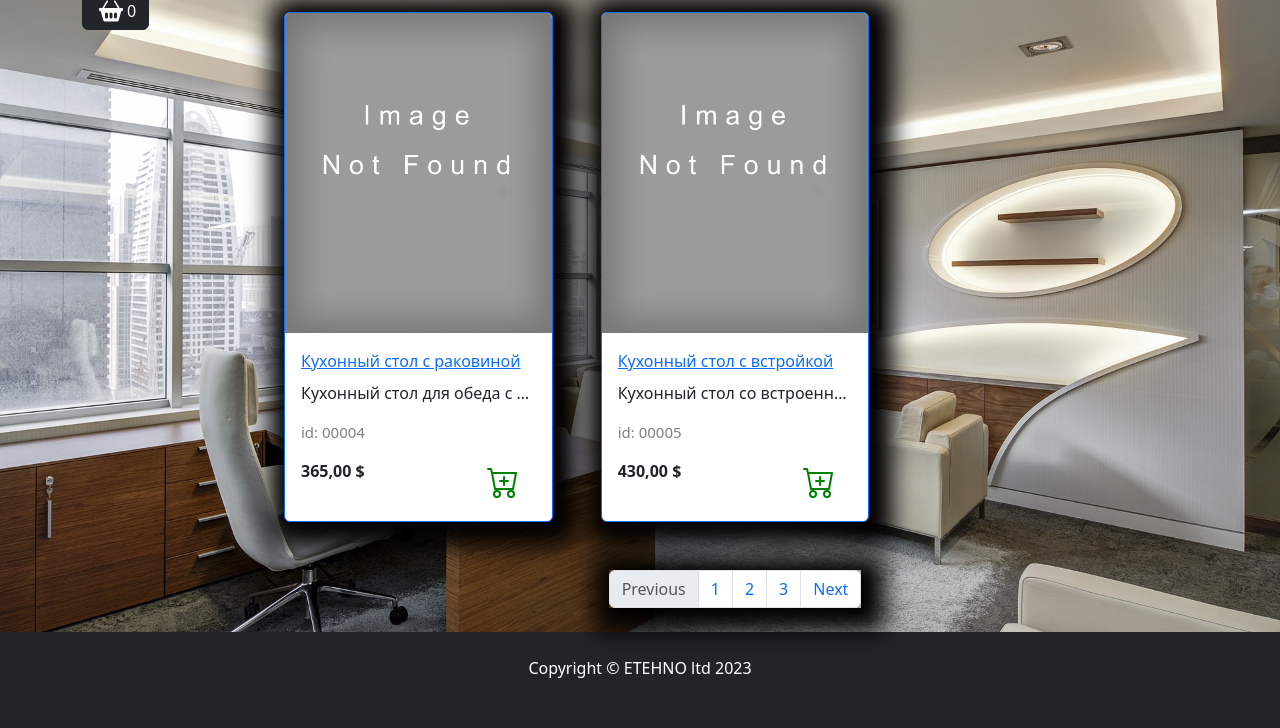
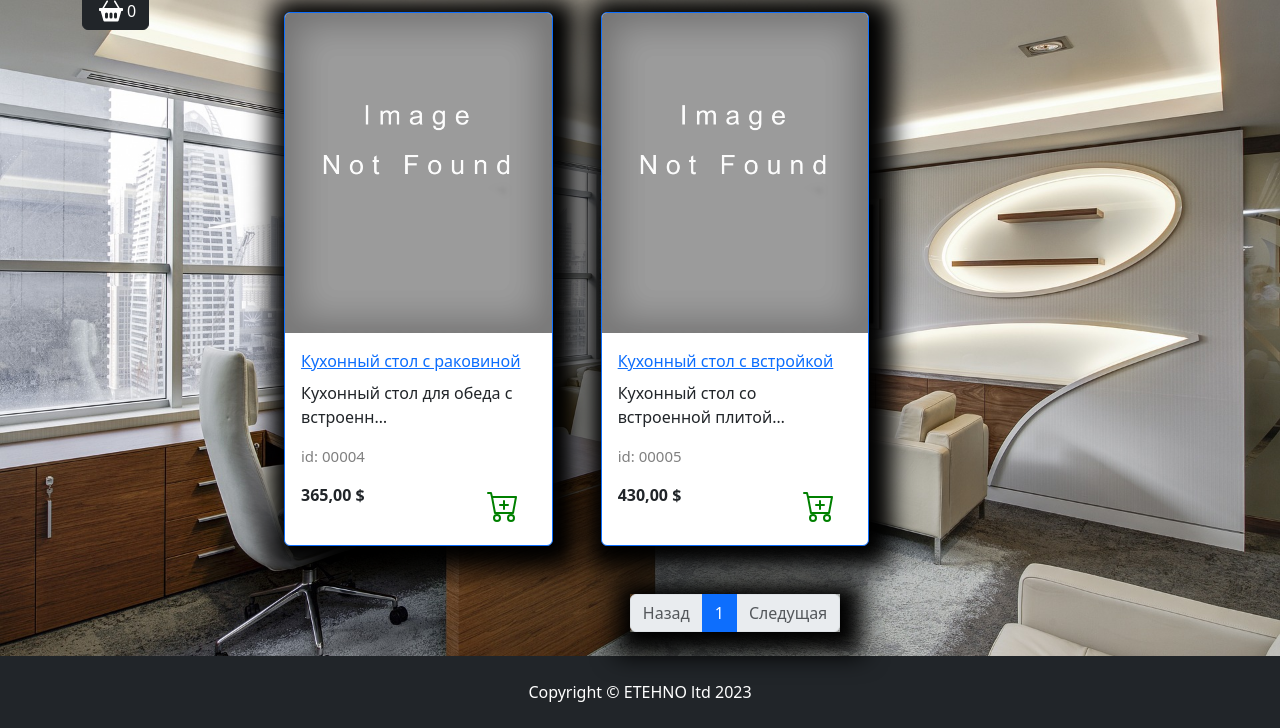
Before and after one commit to oleg070487/shop, a Django app: page /catalog/kuhnya/ in a window 1280 px wide. Shown: the part 118-846 px from the top of the page. Before the commit the page ends 796 px from the top, so only its background shows below. Run offline with Django 5.2, Linux system fonts and the light colour scheme; data comes from the database, SQL or seed files in the repository; tables that the repository leaves empty hold one stand-in row (values such as "Sample post"); some libraries are stand-ins or nearby versions.

Commit message:
The first pagination option

```diff
--- a/etehno/urls.py
+++ b/etehno/urls.py
@@ -3,9 +3,6 @@
 from django.conf.urls.static import static
 
 from etehno import settings
-
-
-
 
 urlpatterns = [
     path("admin/", admin.site.urls),
--- a/goods/models.py
+++ b/goods/models.py
@@ -3,9 +3,7 @@
 
 class Categories(models.Model):
     name = models.CharField(max_length=150, unique=True, verbose_name="Категория")
-    slug = models.SlugField(
-        max_length=200, unique=True, blank=True, null=True, verbose_name="Slug"
-    )
+    slug = models.SlugField(max_length=200, unique=True, blank=True, null=True, verbose_name="Slug")
 
     def __str__(self) -> str:
         return self.name
@@ -18,23 +16,13 @@
 
 class Products(models.Model):
     name = models.CharField(max_length=150, verbose_name="Товар")
-    slug = models.SlugField(
-        max_length=200, unique=True, blank=True, null=True, verbose_name="Slug"
-    )
+    slug = models.SlugField(max_length=200, unique=True, blank=True, null=True, verbose_name="Slug")
     description = models.TextField(blank=True, null=True, verbose_name="Описание")
-    image = models.ImageField(
-        upload_to="goods_images", blank=True, null=True, verbose_name="Фото"
-    )
-    price = models.DecimalField(
-        default=0.00, max_digits=7, decimal_places=2, verbose_name="Цена"
-    )
-    discount = models.DecimalField(
-        default=0.00, max_digits=4, decimal_places=2, verbose_name="Скидка в %"
-    )
+    image = models.ImageField(upload_to="goods_images", blank=True, null=True, verbose_name="Фото")
+    price = models.DecimalField(default=0.00, max_digits=7, decimal_places=2, verbose_name="Цена")
+    discount = models.DecimalField(default=0.00, max_digits=4, decimal_places=2, verbose_name="Скидка в %")
     quantity = models.PositiveIntegerField(default=0, verbose_name="Количество")
-    category = models.ForeignKey(
-        to=Categories, on_delete=models.CASCADE, verbose_name="Категория"
-    )
+    category = models.ForeignKey(to=Categories, on_delete=models.CASCADE, verbose_name="Категория")
 
     def __str__(self) -> str:
         return f"{self.name} Количество - {self.quantity}"
@@ -43,7 +31,7 @@
         db_table = "product"
         verbose_name = "Товар"
         verbose_name_plural = "Товары"
-        # ordering = ['price']
+        ordering = ('id',)
 
     def display_id(self):
         return f"{self.id:05}"
@@ -55,12 +43,8 @@
 
 
 class ProductImage(models.Model):
-    product = models.ForeignKey(
-        Products, related_name="images", blank=True, null=True, on_delete=models.CASCADE
-    )
-    image = models.ImageField(
-        upload_to="goods_images", blank=True, null=True, verbose_name="Фото"
-    )
+    product = models.ForeignKey(Products, related_name="images", blank=True, null=True, on_delete=models.CASCADE)
+    image = models.ImageField(upload_to="goods_images", blank=True, null=True, verbose_name="Фото")
 
     class Meta:
         verbose_name = "Фото товара"
--- a/goods/templates/goods/catalog.html
+++ b/goods/templates/goods/catalog.html
@@ -49,15 +49,15 @@
                 {% if product.image %}
                     <img src="{{ product.image.url }}" class="card-img-top" alt="{{ product.name }}">
                 {% elif product.images.exists %}
-                    <img src="{{ product.images.first.image.url }}" class="card-img-top" alt="...">
+                    <img src="{{ product.images.first.image.url }}" class="card-img-top" alt="{{ product.name }}">
                 {% else %}
-                    <img src="{% static "deps/images/Not found image.png"%}" class="card-img-top" alt="...">
+                    <img src="{% static "deps/images/Not found image.png" %}" class="card-img-top" alt="{{ product.name }}">
                 {% endif %}
                 <div class="card-body">
                     <a href="{% url 'goods:product' product.slug %}">
                         <p class="card-title">{{ product.name }}</p>
                     </a>
-                    <p class="card-text text-truncate">{{ product.description }}</p>
+                    <p class="card-text">{{ product.description|truncatechars:35 }}</p>
                     <p class="product_id">id: {{ product.display_id }}</p>
                     <div class="d-flex justify-content-between">
 
@@ -85,14 +85,28 @@
 <nav aria-label="Page navigation example">
     <ul class="pagination justify-content-center my-4">
         <div class="custom-shadow d-flex">
-            <li class="page-item disabled">
-              <a class="page-link">Previous</a>
+            <li class="page-item {% if not goods.has_previous %}disabled{% endif %}">
+                <a class="page-link" href="{% if goods.has_previous %}
+                {% url "catalog:index" slug_url goods.previous_page_number %}
+                {% else %}
+                #
+                {% endif %}">Назад</a>
             </li>
-            <li class="page-item"><a class="page-link" href="#">1</a></li>
-            <li class="page-item"><a class="page-link" href="#">2</a></li>
-            <li class="page-item"><a class="page-link" href="#">3</a></li>
-            <li class="page-item">
-              <a class="page-link" href="#">Next</a>
+
+            {% for page in goods.paginator.page_range  %}
+            {% if page >= goods.number|add:-2  and page <= goods.number|add:2 %}
+                <li class="page-item {% if goods.number == page %} active {% endif %}">
+                    <a class="page-link" href="{% url "catalog:index" slug_url page %}">{{ page }}</a>
+                </li>
+            {% endif %}
+            {% endfor %}
+
+            <li class="page-item {% if not goods.has_next %}disabled{% endif %}">
+                <a class="page-link" href="{% if goods.has_next %}
+                {% url "catalog:index" slug_url goods.next_page_number %}
+                {% else %}
+                #
+                {% endif %}">Следущая</a>
             </li>
         </div>
     </ul>
--- a/goods/urls.py
+++ b/goods/urls.py
@@ -7,5 +7,6 @@
 
 urlpatterns = [
     path("<slug:category_slug>/", views.catalog, name="index"),
+    path("<slug:category_slug>/<int:page>/", views.catalog, name="index"),
     path("product/<slug:product_slug>/", views.product, name="product"),
 ]
--- a/goods/views.py
+++ b/goods/views.py
@@ -1,17 +1,22 @@
+from django.core.paginator import Paginator
 from django.shortcuts import get_list_or_404, render
 
 from goods.models import Products
 
 
-def catalog(request, category_slug):
-    if category_slug == 'all':
+def catalog(request, category_slug, page=1):
+    if category_slug == "all":
         goods = Products.objects.all()
     else:
         goods = get_list_or_404(Products.objects.filter(category__slug=category_slug))
 
+    paginator = Paginator(goods, 3)
+    current_page = paginator.page(page)
+
     context = {
         "title": "ETEHNO - Каталог",
-        "goods": goods,
+        "goods": current_page,
+        "slug_url": category_slug,
     }
     return render(request, "goods/catalog.html", context)
 
```
